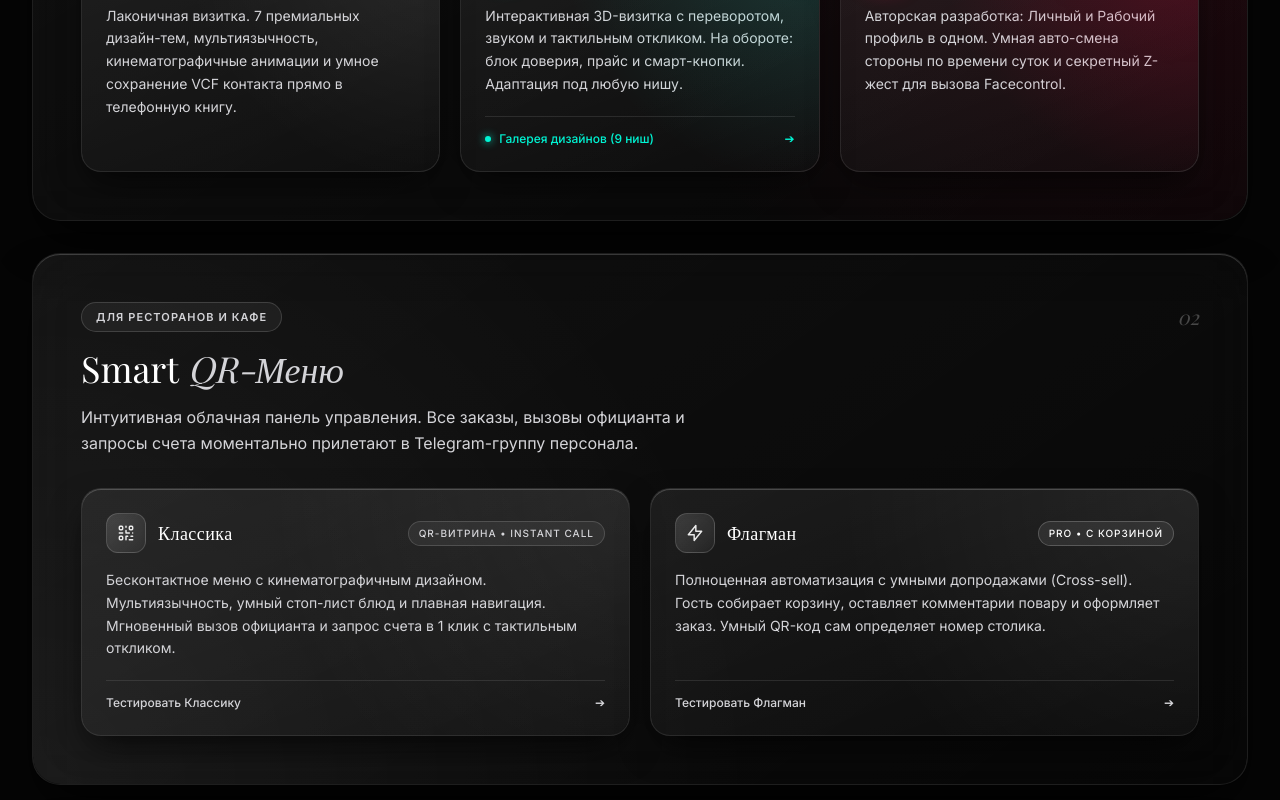
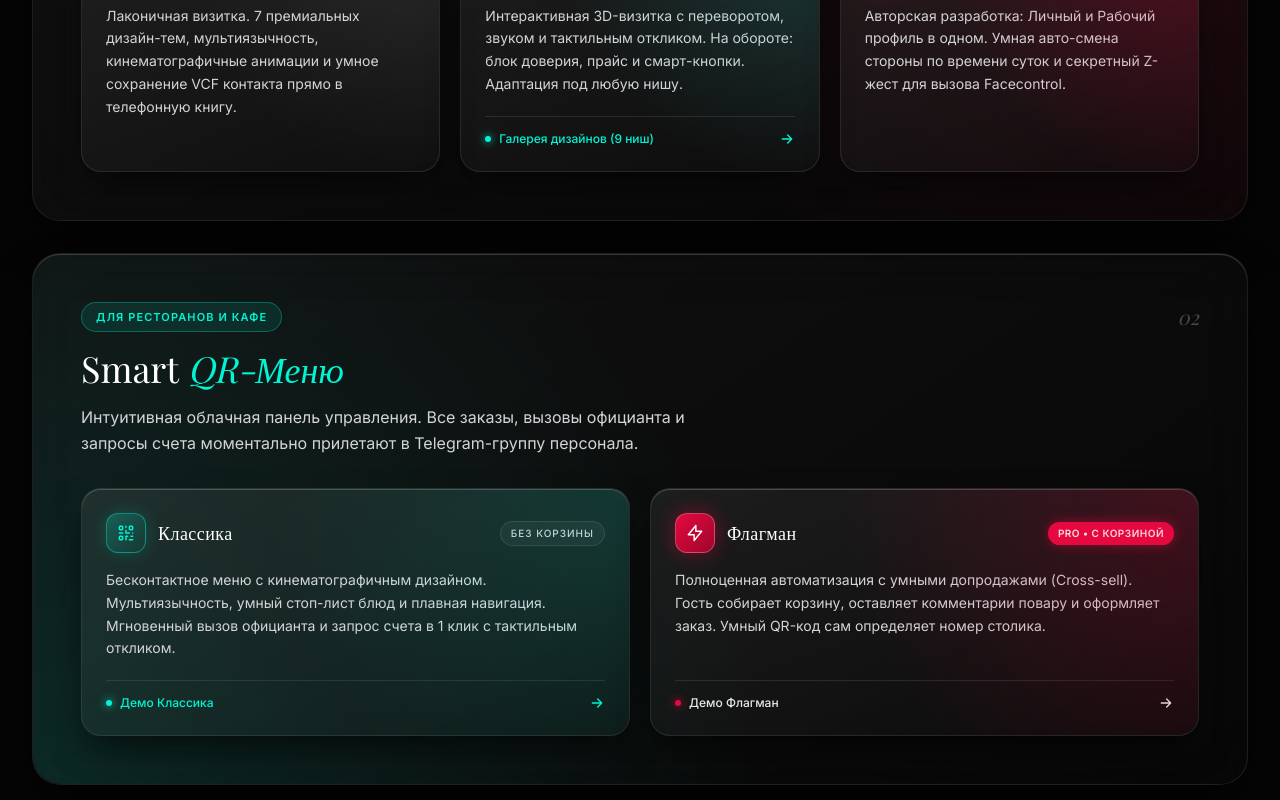
Before and after one commit to alenarejmond-hash/appseapro-agency, a Next.js app: page / in a window 1280 px wide. Shown: the part 1520-2320 px from the top of the page. Built offline with nearby package versions, Linux system fonts and the light colour scheme; a web font is replaced by a local one.

Commit message:
поправила хорека

```diff
--- a/src/app/page.jsx
+++ b/src/app/page.jsx
@@ -433,14 +433,14 @@ const HORECA_CONFIG = {
     tabLabel: '🛎️ Классика',
     url: 'https://restaurant-light.appseapro.com/',
     pushTitle: '🛎 Telegram • Стол №4',
-    pushText: 'Гость запросил счёт (Оплата картой). Официант вызван ➔'
+    pushText: 'Гость запросил счёт (Оплата картой). Официант вызван'
   },
   flagship: {
     id: 'flagship',
     tabLabel: '🛒 Флагман',
     url: 'https://restaurant.appseapro.com',
     pushTitle: '🛎 Telegram • Стол №4',
-    pushText: 'Новый заказ: Куриный шашлык на углях, Хоровац из летних овощей, Толма в виноградных листьях. Чек отправлен на кухню ➔'
+    pushText: 'Новый заказ: Куриный шашлык на углях, Хоровац из летних овощей, Толма в виноградных листьях. Чек отправлен на кухню'
   }
 };
 
@@ -908,7 +908,10 @@ export default function LandingPage() {
             }}
             className="w-full py-4 px-6 rounded-2xl bg-white text-black hover:bg-gray-200 active:scale-[0.99] transition-all text-sm font-semibold tracking-wide flex items-center justify-center gap-2 shadow-[0_0_30px_rgba(255,255,255,0.18)] cursor-pointer"
           >
-            <span>Написать лично в Telegram ➔</span>
+            <span>Написать лично в Telegram</span>
+            <svg className="w-4 h-4 shrink-0" fill="none" stroke="currentColor" viewBox="0 0 24 24">
+              <path strokeLinecap="round" strokeLinejoin="round" strokeWidth="2" d="M5 12h14m-6-6l6 6-6 6" />
+            </svg>
           </button>
         </div>
       </div>
@@ -1010,7 +1013,6 @@ export default function LandingPage() {
           </div>
         </section>
 
-        {}
         {/* Showroom */}
         <section id="showroom" className="pt-24 md:pt-32 pb-0 px-4 md:px-8 max-w-7xl mx-auto relative z-10">
           <div className="mb-12 md:mb-24 fade-up-elem text-center">
@@ -1073,7 +1075,9 @@ export default function LandingPage() {
                           <span className="w-1.5 h-1.5 rounded-full bg-[#00F5D4] shadow-[0_0_8px_#00F5D4]"></span>
                           Галерея дизайнов (9 ниш)
                         </span>
-                        <span className="transform group-hover:translate-x-1 transition-transform">➔</span>
+                        <svg className="w-4 h-4 transform group-hover:translate-x-1 transition-transform shrink-0" fill="none" stroke="currentColor" viewBox="0 0 24 24">
+                          <path strokeLinecap="round" strokeLinejoin="round" strokeWidth="2" d="M5 12h14m-6-6l6 6-6 6" />
+                        </svg>
                       </div>
                    </div>
 
@@ -1095,86 +1099,81 @@ export default function LandingPage() {
               </div>
             </div>
 
-            {/* Карточка 02: Smart QR-Меню (Монохромная эстетика Quiet Luxury) */}
+            {/* Карточка 02: Smart QR-Меню */}
             <div
               id="product-horeca"
-              className="glass-card lg:col-span-3 p-6 sm:p-8 lg:p-12 flex flex-col lg:flex-row-reverse items-center gap-8 interactive-elem fade-up-elem cursor-pointer border-white/10 scroll-mt-28"
+              className="glass-card lg:col-span-3 p-6 sm:p-8 lg:p-12 flex flex-col lg:flex-row-reverse items-center gap-8 interactive-elem fade-up-elem cursor-pointer border-white/15 scroll-mt-28"
               onMouseMove={handleGlassMove}
               onTouchMove={handleGlassMove}
               onClick={() => handleOpenHorecaDemo('flagship')}
               style={{ transitionDelay: '0.1s' }}
             >
-              <div className="absolute inset-0 rounded-[inherit] bg-[radial-gradient(circle_at_bottom_left,rgba(255,255,255,0.06)_0%,transparent_55%)] pointer-events-none"></div>
+              <div className="absolute inset-0 rounded-[inherit] bg-[radial-gradient(circle_at_bottom_left,rgba(0,245,212,0.12)_0%,transparent_55%)] pointer-events-none"></div>
               <div className="glass-content flex-1 z-10 text-left w-full">
                 <div className="flex items-center justify-between mb-4">
-                  <span className="inline-flex items-center px-3.5 py-1.5 rounded-full bg-white/[0.05] border border-white/15 text-[#D4D4D8] text-[11px] uppercase tracking-widest font-semibold">
+                  <span className="inline-flex items-center px-3.5 py-1.5 rounded-full bg-[#00F5D4]/10 border border-[#00F5D4]/30 text-[#00F5D4] text-[11px] uppercase tracking-widest font-semibold">
                     Для ресторанов и кафе
                   </span>
                   <span className="font-serif italic text-white/25 text-lg md:text-xl">02</span>
                 </div>
-                <h3 className="text-3xl md:text-4xl font-serif mb-4 text-white">
-                  Smart <span className="italic text-[#D4D4D8]">QR-Меню</span>
-                </h3>
-                <p className="text-[#D4D4D8] text-sm md:text-base mb-8 max-w-2xl leading-relaxed">
-                  Интуитивная облачная панель управления. Все заказы, вызовы официанта и запросы счета моментально прилетают в Telegram-группу персонала.
-                </p>
+                <h3 className="text-3xl md:text-4xl font-serif mb-4 text-white">Smart <span className="italic text-[#00F5D4]">QR-Меню</span></h3>
+                <p className="text-[#D4D4D8] text-sm md:text-base mb-8 max-w-2xl leading-relaxed">Интуитивная облачная панель управления. Все заказы, вызовы официанта и запросы счета моментально прилетают в Telegram-группу персонала.</p>
 
                 <div className="equal-subcards-grid grid-cols-1 sm:grid-cols-2 auto-rows-fr gap-4 md:gap-5 text-left">
-                  {/* Классика */}
                   <div
                     onClick={(e) => { e.stopPropagation(); handleOpenHorecaDemo('classic'); }}
-                    className="luxury-subcard p-6 h-full min-h-[176px] flex flex-col justify-between group border-white/10 hover:border-white/25 hover:shadow-[0_18px_40px_rgba(0,0,0,0.85),inset_0_1px_0_rgba(255,255,255,0.22)] cursor-pointer interactive-elem"
+                    className="luxury-subcard p-6 h-full min-h-[176px] flex flex-col justify-between group border-[#00F5D4]/35 hover:border-[#00F5D4]/70 hover:shadow-[0_18px_40px_rgba(0,245,212,0.14),inset_0_1px_0_rgba(255,255,255,0.25)] cursor-pointer interactive-elem"
                   >
-                     <div className="absolute inset-0 rounded-[inherit] bg-[radial-gradient(circle_at_top_right,rgba(255,255,255,0.07)_0%,transparent_60%)] pointer-events-none"></div>
+                     <div className="absolute inset-0 rounded-[inherit] bg-[radial-gradient(circle_at_top_right,rgba(0,245,212,0.14)_0%,transparent_60%)] pointer-events-none"></div>
                      <div>
-                       <div className="flex items-center justify-between mb-4 gap-2">
+                       <div className="flex items-center justify-between mb-4">
                          <div className="flex items-center gap-3">
-                           <div className="w-10 h-10 rounded-xl bg-gradient-to-br from-white/15 to-white/5 border border-white/15 flex items-center justify-center text-white/90 shadow-inner group-hover:scale-105 transition-transform shrink-0">
+                           <div className="w-10 h-10 rounded-xl bg-gradient-to-br from-[#00F5D4]/25 to-[#00F5D4]/5 border border-[#00F5D4]/40 flex items-center justify-center text-[#00F5D4] shadow-[0_0_15px_rgba(0,245,212,0.2)] group-hover:scale-105 transition-transform shrink-0">
                              <svg className="w-5 h-5" fill="none" stroke="currentColor" viewBox="0 0 24 24"><path strokeLinecap="round" strokeLinejoin="round" strokeWidth="1.75" d="M12 4v1m6 11h2m-6 0h-2v4m0-11v3m0 0h.01M12 12h4.01M16 20h4M4 12h4m12 0h.01M5 8h2a1 1 0 001-1V5a1 1 0 00-1-1H5a1 1 0 00-1 1v2a1 1 0 001 1zm12 0h2a1 1 0 001-1V5a1 1 0 00-1-1h-2a1 1 0 00-1 1v2a1 1 0 001 1zM5 20h2a1 1 0 001-1v-2a1 1 0 00-1-1H5a1 1 0 00-1 1v2a1 1 0 001 1z"></path></svg>
                            </div>
-                           <h4 className="text-white text-lg font-serif tracking-wide">Классика</h4>
+                           <h4 className="text-white text-lg font-serif tracking-wide group-hover:text-[#00F5D4] transition-colors">Классика</h4>
                          </div>
-                         <span className="text-[10px] uppercase tracking-widest px-2.5 py-1 rounded-full bg-white/[0.06] border border-white/15 text-[#D4D4D8] font-medium shrink-0">
-                           QR-Витрина • Instant Call
-                         </span>
+                         <span className="text-[10px] uppercase tracking-widest px-2.5 py-1 rounded-full bg-white/5 border border-white/10 text-[#D4D4D8] font-medium shrink-0">Без корзины</span>
                        </div>
-                       <p className="text-[#D4D4D8] text-xs md:text-sm leading-relaxed">
-                         Бесконтактное меню с кинематографичным дизайном. Мультиязычность, умный стоп-лист блюд и плавная навигация. Мгновенный вызов официанта и запрос счета в 1 клик с тактильным откликом.
-                       </p>
+                       <p className="text-[#D4D4D8] text-xs md:text-sm leading-relaxed">Бесконтактное меню с кинематографичным дизайном. Мультиязычность, умный стоп-лист блюд и плавная навигация. Мгновенный вызов официанта и запрос счета в 1 клик с тактильным откликом.</p>
                      </div>
 
-                     <div className="mt-5 pt-3.5 border-t border-white/10 flex items-center justify-between text-xs font-medium text-[#D4D4D8] group-hover:text-white transition-colors">
-                       <span>Тестировать Классику</span>
-                       <span className="transform group-hover:translate-x-1 transition-transform">➔</span>
+                     <div className="mt-5 pt-3.5 border-t border-white/10 flex items-center justify-between text-xs font-medium text-[#00F5D4] group-hover:text-white transition-colors">
+                       <span className="flex items-center gap-2">
+                         <span className="w-1.5 h-1.5 rounded-full bg-[#00F5D4] shadow-[0_0_8px_#00F5D4]"></span>
+                         Демо Классика
+                       </span>
+                       <svg className="w-4 h-4 transform group-hover:translate-x-1 transition-transform shrink-0" fill="none" stroke="currentColor" viewBox="0 0 24 24">
+                         <path strokeLinecap="round" strokeLinejoin="round" strokeWidth="2" d="M5 12h14m-6-6l6 6-6 6" />
+                       </svg>
                      </div>
                   </div>
-
-                  {/* Флагман */}
                   <div
                     onClick={(e) => { e.stopPropagation(); handleOpenHorecaDemo('flagship'); }}
-                    className="luxury-subcard p-6 h-full min-h-[176px] flex flex-col justify-between group border-white/10 hover:border-white/25 hover:shadow-[0_18px_40px_rgba(0,0,0,0.85),inset_0_1px_0_rgba(255,255,255,0.22)] cursor-pointer interactive-elem"
+                    className="luxury-subcard p-6 h-full min-h-[176px] flex flex-col justify-between group border-[#E50940]/40 bg-gradient-to-br from-[#E50940]/15 via-[#E50940]/5 to-transparent hover:border-[#E50940]/75 shadow-[0_15px_35px_rgba(229,9,64,0.15),inset_0_1px_0_rgba(255,255,255,0.22)] cursor-pointer interactive-elem"
                   >
-                     <div className="absolute inset-0 rounded-[inherit] bg-[radial-gradient(circle_at_top_right,rgba(255,255,255,0.07)_0%,transparent_60%)] pointer-events-none"></div>
+                     <div className="absolute inset-0 rounded-[inherit] bg-[radial-gradient(circle_at_top_right,rgba(229,9,64,0.22)_0%,transparent_60%)] pointer-events-none"></div>
                      <div>
-                       <div className="flex items-center justify-between mb-4 gap-2">
+                       <div className="flex items-center justify-between mb-4">
                          <div className="flex items-center gap-3">
-                           <div className="w-10 h-10 rounded-xl bg-gradient-to-br from-white/15 to-white/5 border border-white/15 flex items-center justify-center text-white/90 shadow-inner group-hover:scale-105 transition-transform shrink-0">
+                           <div className="w-10 h-10 rounded-xl bg-gradient-to-br from-[#E50940] to-[#9e062c] border border-white/25 flex items-center justify-center text-white shadow-[0_0_20px_rgba(229,9,64,0.45)] group-hover:scale-105 transition-transform shrink-0">
                              <svg className="w-5 h-5" fill="none" stroke="currentColor" viewBox="0 0 24 24"><path strokeLinecap="round" strokeLinejoin="round" strokeWidth="1.75" d="M13 10V3L4 14h7v7l9-11h-7z"></path></svg>
                            </div>
                            <h4 className="text-white text-lg font-serif tracking-wide">Флагман</h4>
                          </div>
-                         <span className="text-[10px] uppercase tracking-widest px-2.5 py-1 rounded-full bg-white/[0.08] border border-white/20 text-white font-medium shrink-0">
-                           PRO • С корзиной
-                         </span>
+                         <span className="bg-[#E50940] text-white text-[10px] px-2.5 py-1 rounded-full font-bold tracking-wider uppercase shadow-[0_0_12px_rgba(229,9,64,0.5)] shrink-0">PRO • С корзиной</span>
                        </div>
-                       <p className="text-[#D4D4D8] text-xs md:text-sm leading-relaxed">
-                         Полноценная автоматизация с умными допродажами (Cross-sell). Гость собирает корзину, оставляет комментарии повару и оформляет заказ. Умный QR-код сам определяет номер столика.
-                       </p>
+                       <p className="text-[#D4D4D8] text-xs md:text-sm leading-relaxed">Полноценная автоматизация с умными допродажами (Cross-sell). Гость собирает корзину, оставляет комментарии повару и оформляет заказ. Умный QR-код сам определяет номер столика.</p>
                      </div>
 
-                     <div className="mt-5 pt-3.5 border-t border-white/10 flex items-center justify-between text-xs font-medium text-[#D4D4D8] group-hover:text-white transition-colors">
-                       <span>Тестировать Флагман</span>
-                       <span className="transform group-hover:translate-x-1 transition-transform">➔</span>
+                     <div className="mt-5 pt-3.5 border-t border-white/10 flex items-center justify-between text-xs font-medium text-white/90 group-hover:text-white transition-colors">
+                       <span className="flex items-center gap-2">
+                         <span className="w-1.5 h-1.5 rounded-full bg-[#E50940] shadow-[0_0_8px_#E50940]"></span>
+                         Демо Флагман
+                       </span>
+                       <svg className="w-4 h-4 transform group-hover:translate-x-1 transition-transform shrink-0" fill="none" stroke="currentColor" viewBox="0 0 24 24">
+                         <path strokeLinecap="round" strokeLinejoin="round" strokeWidth="2" d="M5 12h14m-6-6l6 6-6 6" />
+                       </svg>
                      </div>
                   </div>
                 </div>
@@ -1230,7 +1229,6 @@ export default function LandingPage() {
           </div>
         </section>
 
-        {}
         {/* NFC Breloq */}
         <section id="nfc" className="pt-8 pb-24 md:pb-32 px-4 md:px-8 max-w-7xl mx-auto relative z-10 scroll-mt-24">
           <div className="glass-card p-6 sm:p-8 lg:p-12 flex flex-col lg:flex-row items-stretch gap-8 interactive-elem fade-up-elem overflow-hidden cursor-pointer border-white/15" onMouseMove={handleGlassMove} onTouchMove={handleGlassMove}>
@@ -1386,7 +1384,10 @@ export default function LandingPage() {
 
                 <div className="flex flex-col gap-2.5">
                   <button onClick={(e) => { e.stopPropagation(); handleOpenGallery(); }} className="w-full py-2.5 rounded-xl bg-[#00F5D4]/10 border border-[#00F5D4]/40 hover:bg-[#00F5D4]/20 transition-all text-xs font-semibold text-[#00F5D4] flex items-center justify-center gap-2 shadow-[0_0_20px_rgba(0,245,212,0.12)]">
-                    <span>Галерея дизайнов (9 ниш) ➔</span>
+                    <span>Галерея дизайнов (9 ниш)</span>
+                    <svg className="w-3.5 h-3.5 shrink-0" fill="none" stroke="currentColor" viewBox="0 0 24 24">
+                      <path strokeLinecap="round" strokeLinejoin="round" strokeWidth="2" d="M5 12h14m-6-6l6 6-6 6" />
+                    </svg>
                   </button>
                   <button onClick={() => window.scrollTo({ top: document.body.scrollHeight, behavior: 'smooth' })} className="w-full py-3 rounded-xl border border-white/20 hover:bg-white/10 transition-colors text-sm font-semibold text-white">Оставить заявку</button>
                 </div>
@@ -1436,7 +1437,10 @@ export default function LandingPage() {
 
                 <div className="flex flex-col gap-2.5">
                   <button onClick={(e) => { e.stopPropagation(); handleOpenHorecaDemo('flagship'); }} className="w-full py-2.5 rounded-xl bg-[#00F5D4]/10 border border-[#00F5D4]/40 hover:bg-[#00F5D4]/20 transition-all text-xs font-semibold text-[#00F5D4] flex items-center justify-center gap-2 shadow-[0_0_20px_rgba(0,245,212,0.12)]">
-                    <span>Смотреть демо меню ➔</span>
+                    <span>Смотреть демо меню</span>
+                    <svg className="w-3.5 h-3.5 shrink-0" fill="none" stroke="currentColor" viewBox="0 0 24 24">
+                      <path strokeLinecap="round" strokeLinejoin="round" strokeWidth="2" d="M5 12h14m-6-6l6 6-6 6" />
+                    </svg>
                   </button>
                   <button onClick={() => window.scrollTo({ top: document.body.scrollHeight, behavior: 'smooth' })} className="w-full py-3 rounded-xl border border-white/20 hover:bg-white/10 transition-colors text-sm font-semibold">Обсудить проект</button>
                 </div>
@@ -1514,7 +1518,6 @@ export default function LandingPage() {
 
       </main>
 
-      {}
       {/* Footer (Curtain Reveal) */}
       <footer id="contact" className="fixed bottom-0 left-0 w-full h-[60vh] md:h-[70vh] bg-[#050505] flex flex-col justify-between p-6 md:p-12 z-0 pb-20 md:pb-6">
         <div className="max-w-7xl mx-auto w-full h-full flex flex-col justify-center items-center text-center mt-12 md:mt-10 flex-1">
@@ -1568,15 +1571,18 @@ export default function LandingPage() {
             className="hidden lg:flex w-full max-w-7xl flex-col items-center justify-center relative z-30 shrink-0"
             onClick={(e) => e.stopPropagation()}
           >
-            {/* Правый верхний угол: аккуратная кнопка «На весь экран ↗» и минималистичный крестик закрытия */}
+            {/* Правый верхний угол: аккуратная кнопка «На весь экран» и минималистичный крестик закрытия */}
             <div className="absolute right-0 top-0 flex items-center gap-3">
               <a
                 href={`${currentTemplate.url}?ref=catalog`}
                 target="_blank"
                 rel="noopener noreferrer"
-                className="inline-flex items-center gap-2 px-4 py-2 rounded-full bg-white/[0.04] hover:bg-white/[0.1] backdrop-blur-xl border border-white/10 hover:border-white/25 text-xs font-medium text-[#E4E4E7] hover:text-white transition-all duration-300 interactive-elem"
+                className="inline-flex items-center gap-1.5 px-4 py-2 rounded-full bg-white/[0.04] hover:bg-white/[0.1] backdrop-blur-xl border border-white/10 hover:border-white/25 text-xs font-medium text-[#E4E4E7] hover:text-white transition-all duration-300 interactive-elem"
               >
-                <span>На весь экран ↗</span>
+                <span>На весь экран</span>
+                <svg className="w-3.5 h-3.5 shrink-0" fill="none" stroke="currentColor" viewBox="0 0 24 24">
+                  <path strokeLinecap="round" strokeLinejoin="round" strokeWidth="2" d="M7 17L17 7M17 7H8M17 7V16" />
+                </svg>
               </a>
 
               <button
@@ -1654,7 +1660,7 @@ export default function LandingPage() {
               />
             </div>
 
-            {/* ================= НИЖНИЙ ПЕРЕКЛЮЧАТЕЛЬ НИШ НА СМАРТФОНАХ (НЕ ТРОНУТ: только < lg:) ================= */}
+            {/* ================= НИЖНИЙ ПЕРЕКЛЮЧАТЕЛЬ НИШ НА СМАРТФОНАХ (только < lg:) ================= */}
             <div className="lg:hidden w-full shrink-0 px-3 pt-2 pb-4 bg-gradient-to-t from-[#050505] via-[#050505]/95 to-transparent relative z-40">
               <div
                 style={{
@@ -1777,7 +1783,7 @@ export default function LandingPage() {
               </button>
             </div>
 
-            {/* Справа: стеклянная пилюля «✈️ Чат персонала ↗» и минималистичный крестик закрытия ✕ */}
+            {/* Справа: стеклянная пилюля «✈️ Чат персонала» с векторной стрелкой (одинаковой на мобильных и ПК) и крестик закрытия ✕ */}
             <div className="lg:absolute lg:right-0 lg:top-1/2 lg:-translate-y-1/2 flex items-center gap-2 shrink-0">
               <a
                 href="https://t.me/restaurant_appseapro"
@@ -1785,7 +1791,10 @@ export default function LandingPage() {
                 rel="noopener noreferrer"
                 className="inline-flex items-center gap-1.5 px-3 sm:px-3.5 py-1.5 sm:py-2 rounded-full bg-white/[0.05] hover:bg-white/[0.12] backdrop-blur-xl border border-white/15 hover:border-white/30 text-[11px] sm:text-xs font-medium text-[#D4D4D8] hover:text-white transition-all duration-300 whitespace-nowrap interactive-elem"
               >
-                <span>✈️ Чат персонала ↗</span>
+                <span>✈️ Чат персонала</span>
+                <svg className="w-3.5 h-3.5 shrink-0" fill="none" stroke="currentColor" viewBox="0 0 24 24">
+                  <path strokeLinecap="round" strokeLinejoin="round" strokeWidth="2" d="M7 17L17 7M17 7H8M17 7V16" />
+                </svg>
               </a>
 
               <button
@@ -1851,8 +1860,11 @@ export default function LandingPage() {
                         сейчас
                       </span>
                     </div>
-                    <p className="text-xs leading-relaxed text-[#D4D4D8] group-hover:text-white transition-colors">
-                      {activeHorecaConfig.pushText}
+                    <p className="text-xs leading-relaxed text-[#D4D4D8] group-hover:text-white transition-colors inline-flex items-center flex-wrap gap-1">
+                      <span>{activeHorecaConfig.pushText}</span>
+                      <svg className="w-3.5 h-3.5 inline-block shrink-0" fill="none" stroke="currentColor" viewBox="0 0 24 24">
+                        <path strokeLinecap="round" strokeLinejoin="round" strokeWidth="2" d="M5 12h14m-6-6l6 6-6 6" />
+                      </svg>
                     </p>
                   </div>
                 </a>
```
